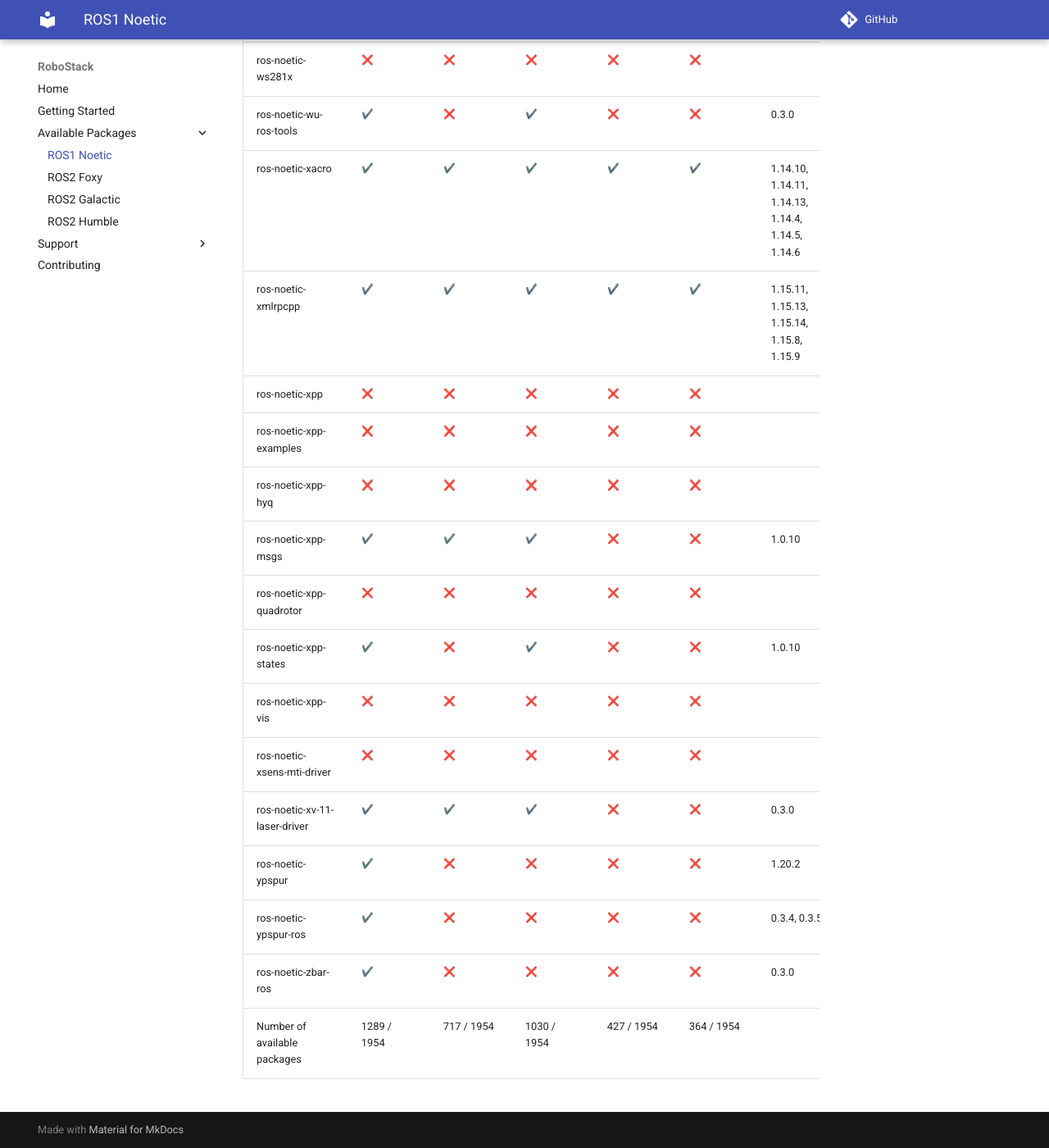
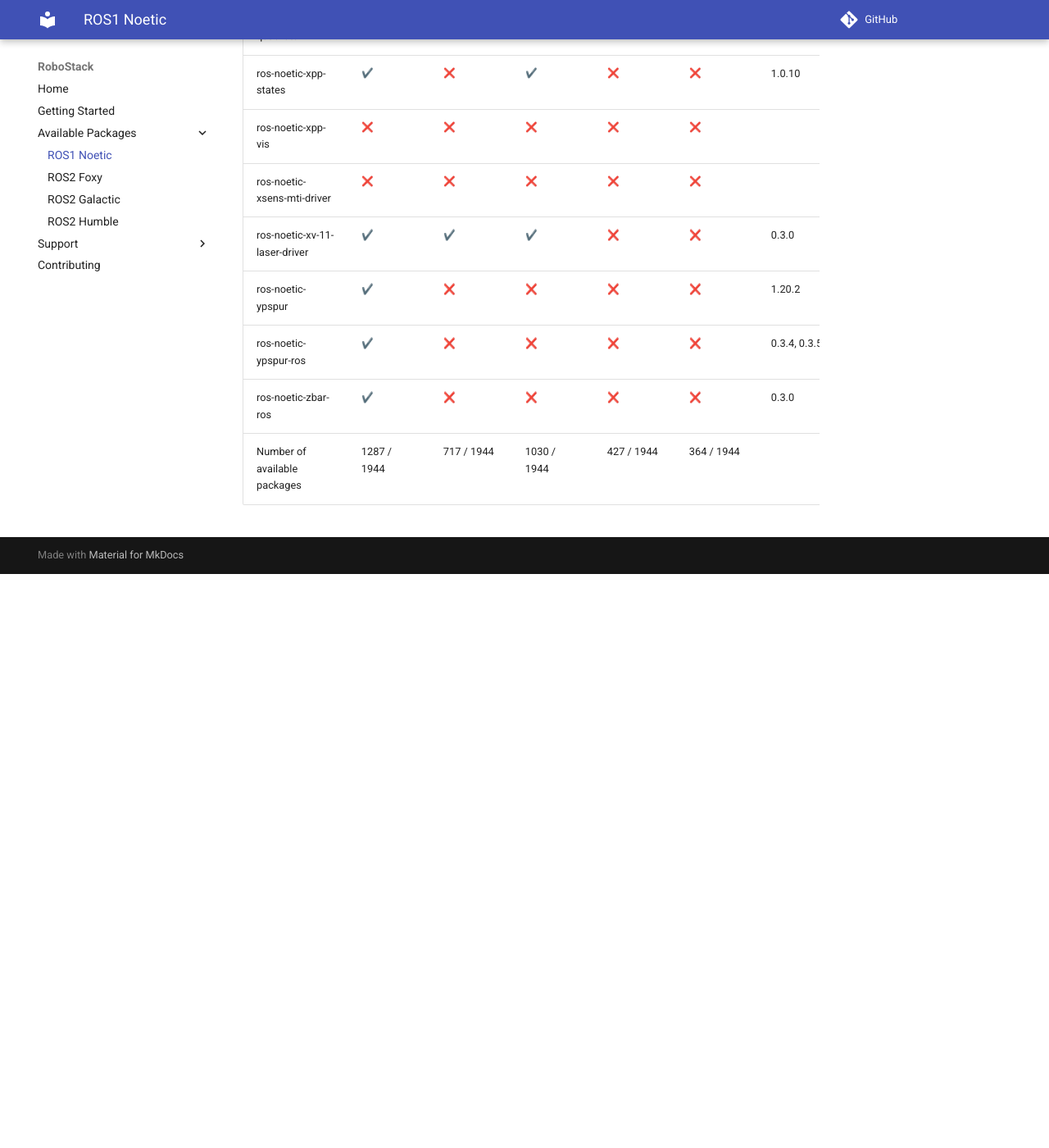
Before and after one commit to RoboStack/robostack.github.io, an MkDocs documentation site: the page built from docs/noetic.md, in a window 1280 px wide and 1400 px high, scrolled down 142187 px. Shown: the whole window at 82% size. Built offline with MkDocs 1.6.1 and Material for MkDocs 9.7.7, drawn with Linux system fonts in a browser that asks for light colours; emoji names are drawn with the system emoji font; comment, search, counter and statistics services are not loaded; after the commit the page ends 142887 px from its top, so only the background shows below that; some of the changed text lies outside the part shown.

Commit message:
Update tables

```diff
--- a/docs/noetic.md
+++ b/docs/noetic.md
@@ -1954,4 +1944,4 @@
 | ros-noetic-ypspur | :heavy_check_mark: { data-sort='1' } | :x: { data-sort='0' } | :x: { data-sort='0' } | :x: { data-sort='0' } | :x: { data-sort='0' } | 1.20.2  |
 | ros-noetic-ypspur-ros | :heavy_check_mark: { data-sort='1' } | :x: { data-sort='0' } | :x: { data-sort='0' } | :x: { data-sort='0' } | :x: { data-sort='0' } | 0.3.4, 0.3.5  |
 | ros-noetic-zbar-ros | :heavy_check_mark: { data-sort='1' } | :x: { data-sort='0' } | :x: { data-sort='0' } | :x: { data-sort='0' } | :x: { data-sort='0' } | 0.3.0  |
-| Number of available packages |  1289 / 1954 | 717 / 1954 | 1030 / 1954 | 427 / 1954 | 364 / 1954 |
+| Number of available packages |  1287 / 1944 | 717 / 1944 | 1030 / 1944 | 427 / 1944 | 364 / 1944 |
```
Also changed, not shown: other parts of docs/noetic.md (+1 -11 lines).
